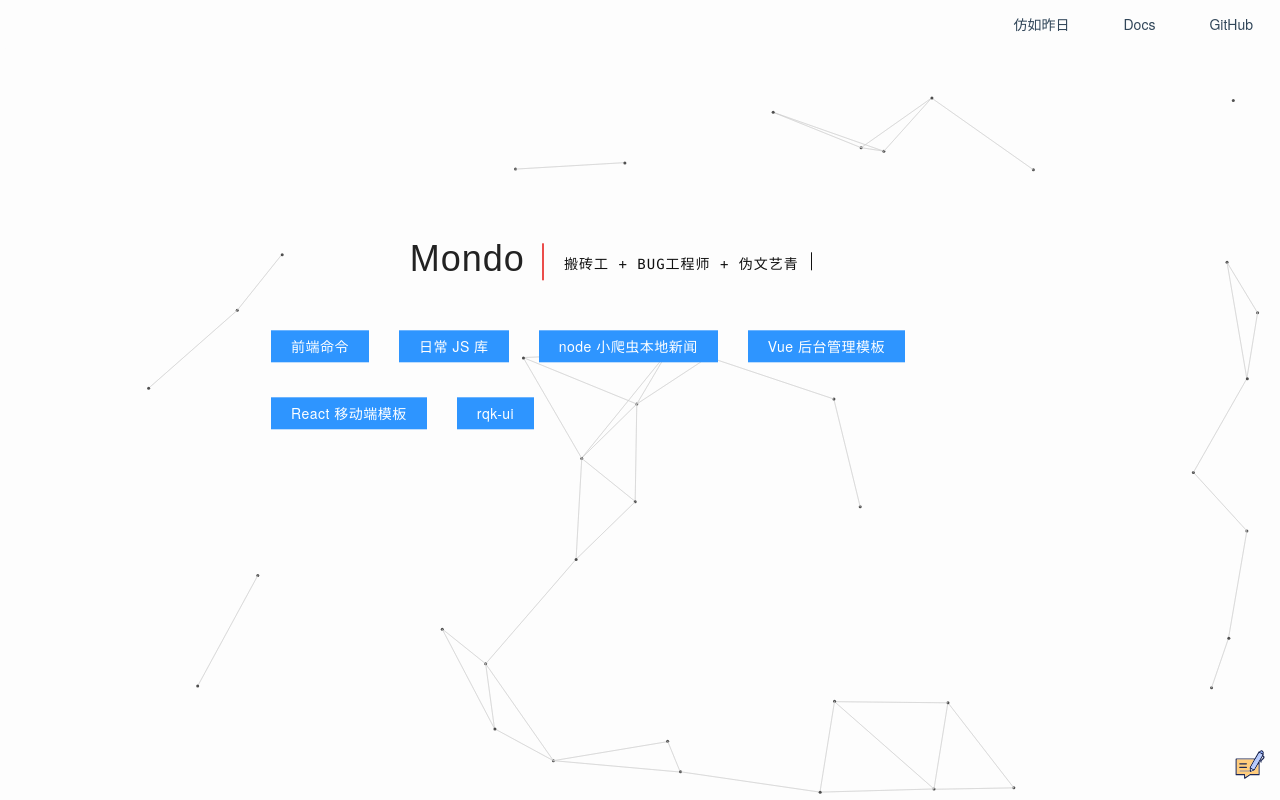
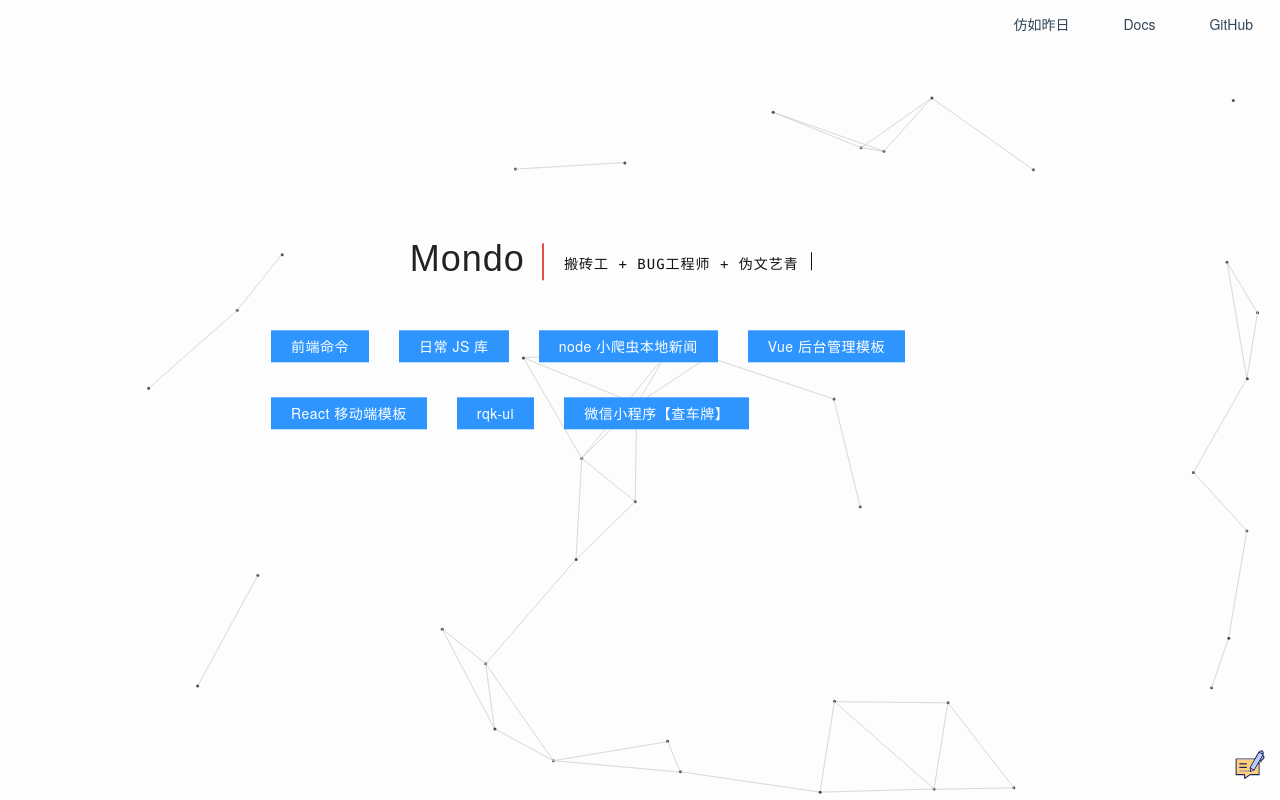
Before and after one commit to imondo/homePage, a Nuxt app: page / in a window 1280 px wide. Built offline with nearby package versions, Linux system fonts and the light colour scheme.

Commit message:
feat: 新增项目

```diff
--- a/pages/Container.vue
+++ b/pages/Container.vue
@@ -32,6 +32,9 @@
       >
       <a href="//one-pupil.github.io/rqk-ui/" target="_blank" class="btn"
         >rqk-ui</a
+      >
+      <a href="https://imondo.cn/files/carapp.jpg" target="_blank" class="btn"
+        >微信小程序【查车牌】</a
       >
     </div>
   </div>
```
